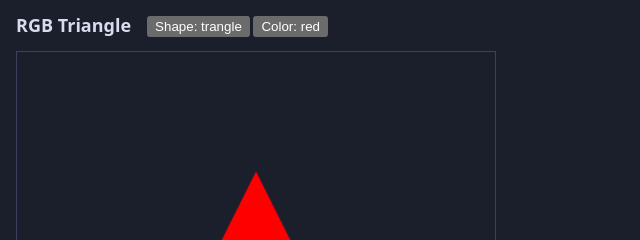
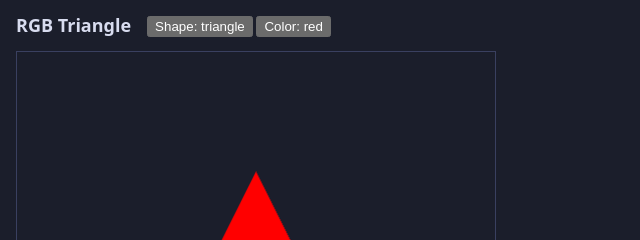
Before and after one commit to Sleeplesbun/Graficas1-Tarea1, a website built with Vite: page 01_triangle_webgl/index.html in a window 1280 px wide. Shown: the top 240 px of the page, 0-640 px from the left. Built offline with nearby package versions, Linux system fonts and the light colour scheme.

Commit message:
Fix spelling of 'trangle' to 'triangle'

```diff
--- a/01_triangle_webgl/index.html
+++ b/01_triangle_webgl/index.html
@@ -9,7 +9,7 @@
     <header>
       <h1>RGB Triangle</h1>
         <div>
-          <button id="btnShape">Shape: trangle</button>
+          <button id="btnShape">Shape: triangle</button>
           <button id="btnColor">Color: red</button>
         </div>
     </header>
```
